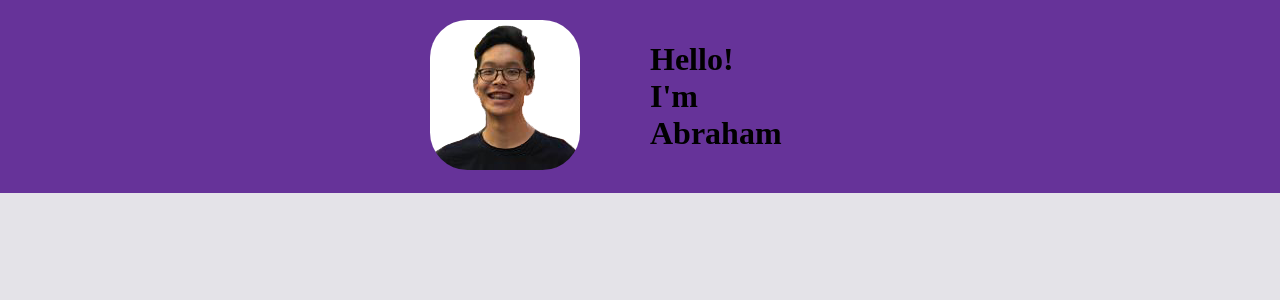
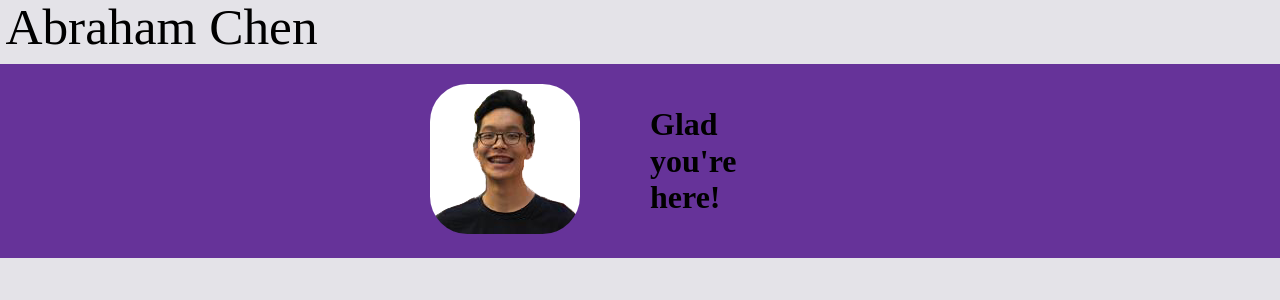
Before and after one commit to Inviro/inviro.github.io, a React (Create React App) app in the folder abrahamchenwebsite/: page / in a window 1280 px wide. Shown: the top 300 px of the page. Built offline with nearby package versions, Linux system fonts and the light colour scheme.

Commit message:
Added header element and svg logo

```diff
--- a/abrahamchenwebsite/src/App.css
+++ b/abrahamchenwebsite/src/App.css
@@ -12,6 +12,10 @@ html {
 
 .portrait {
   border-radius: 25%;
+}
+
+header > img {
+  margin-left: 5px;
 }
 
 /* Start home page styling */
@@ -40,7 +44,9 @@ html {
 #home > h1 > span {
   display: block;
 }
+/* End home page styling */
 
+/* Tablet and Desktop View */
 @media only screen and (min-width: 600px) {
   #home {
     grid-template-columns: 1fr 1fr;
--- a/abrahamchenwebsite/src/App.jsx
+++ b/abrahamchenwebsite/src/App.jsx
@@ -15,15 +15,18 @@ function App() {
         {/* Site Metadata End */}
         <title>Abraham Chen </title>
       </Helmet>
+      <header>
+        <img src="NameLogo.svg" alt="Abraham Chen text logo" width="375px" id="name-logo" />
+      </header>
       <div id='home'>
         <img
         src='portrait.png'
         alt='Abraham, wearing glasses and a dark colored t-shirt smiles against a plain white background.'
         className='portrait'/>
         <h1>
-          <span>Hello! </span>
-          <span>I'm </span>
-          <span>Abraham</span>
+          <span>Glad</span>
+          <span>you're</span>
+          <span>here!</span>
         </h1>
       </div>
     </>
```
Also changed, not shown: abrahamchenwebsite/public/NameLogo.svg (added).
